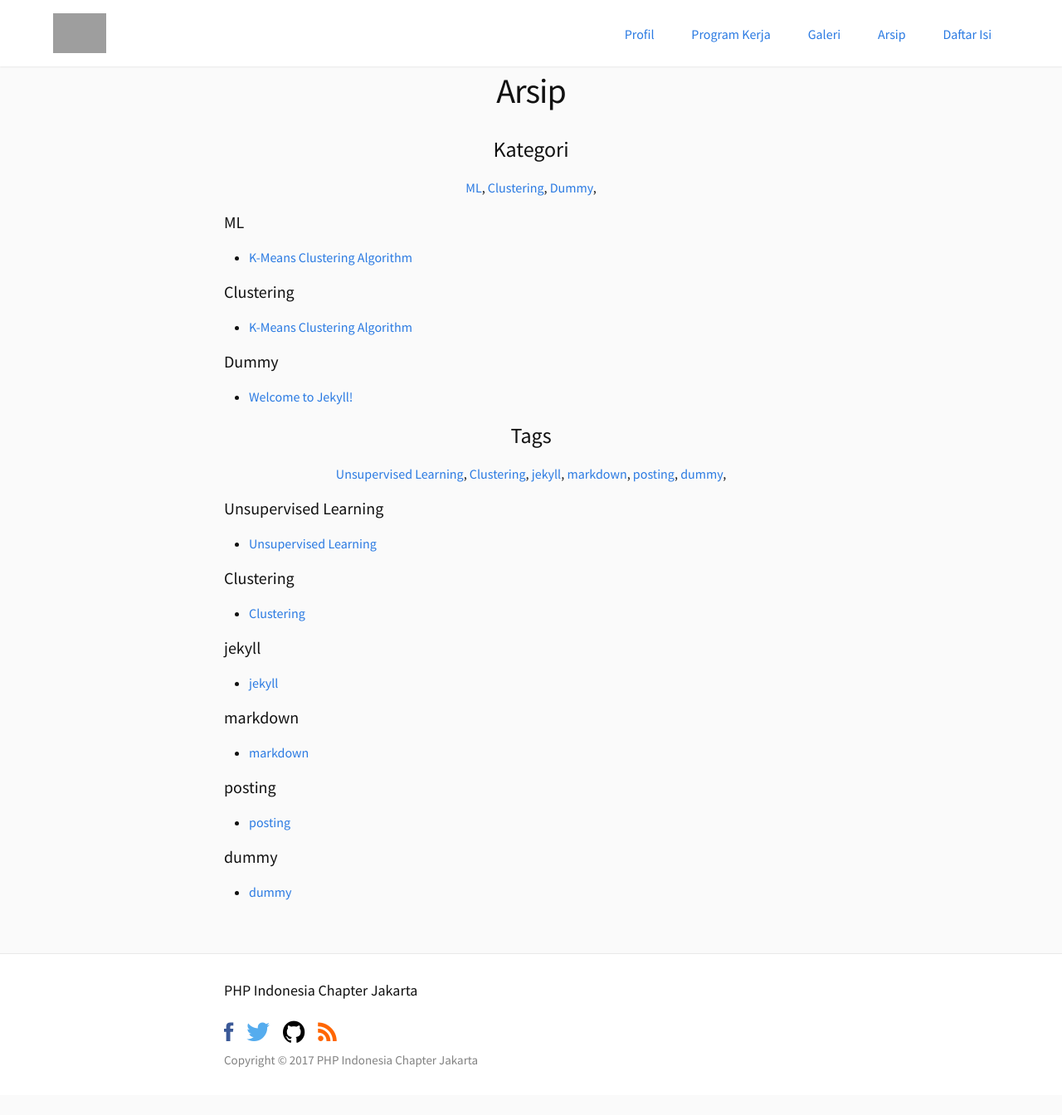
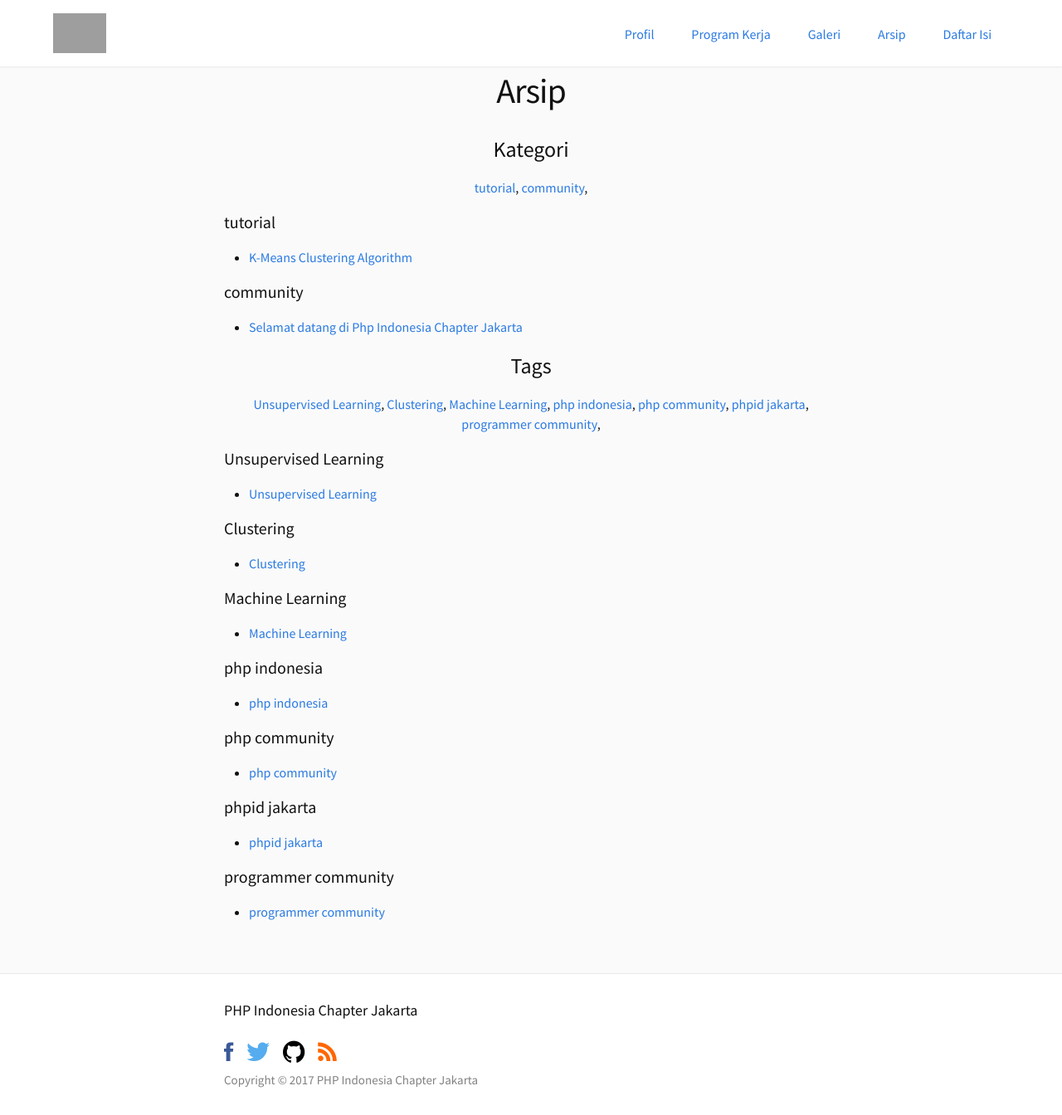
Before and after one commit to phpid-jakarta/phpid-jakarta.github.io, a Jekyll site: the page built from menu/archive.md, in a window 1280 px wide and 1344 px high. Shown: the whole window at 83% size. Built offline with Jekyll 4.4.1, drawn with Linux system fonts in a browser that asks for light colours; some of the changed lines change nothing that is shown; grey boxes are pictures that could not be loaded.

Commit message:
remove markdown jekyll and add welcome notes

```diff
--- a/_posts/2017-03-17-kmeans-clustering-algorithm.md
+++ b/_posts/2017-03-17-kmeans-clustering-algorithm.md
@@ -2,8 +2,8 @@
 layout: post
 title: K-Means Clustering Algorithm
 author: Eko Junaidi Salam
-categories: ["ML","Clustering"]
-tags: [Unsupervised Learning, Clustering]
+categories: ["tutorial"]
+tags: [Unsupervised Learning, Clustering, Machine Learning]
 ---
 
 **Contoh Input Data :**
--- /dev/null
+++ b/_posts/2017-04-09-selamat-datang-di-php-indo-chapter-jakarta.md
@@ -0,0 +1,31 @@
+---
+layout: post
+title:  Selamat datang di Php Indonesia Chapter Jakarta
+date:   2017-04-25 09:49:07 +0700
+categories: ["community"]
+tags: [php indonesia, php community, phpid jakarta, programmer community]
+---
+
+**Selamat datang di website official Php Indonesia Chapter Jakarta**
+
+
+![php-indo-chapter-jakarta](https://raw.githubusercontent.com/phpid-jakarta/phpid-jakarta.github.io/master/assets/images/logo.png)
+
+
+[**PHP Indonesia Chapter Jakarta**][phpid-jakarta] merupakan sub-regional dari komunitas PHP Indonesia untuk daerah Jakarta dan sekitarnya. Meskipun kami memiliki nama yang terkait dengan salah satu bahasa pemrograman web paling terkenal **PHP**, namun kami selalu terbuka terhadap semua kontribusi dari semua member. Member kami berasal dari berbagai kalangan dan latar belakang baik programmer dengan bahasa A, B atau C, baik seorang network engineer, manager bahkan sampai mahasiswa.
+
+
+Kami memiliki beberapa programm kerja seperti Kuliah WhatsApp setiap malam minggu, meetupu rutin yang menjadi sharing knowledge juga bagi member yang ada.
+
+
+Tujuan dibuatnya website ini sendiri antara lain :
+
+1. Sebagai media publikasi program kerja PHP Indonesia Chapter Jakarta.
+2. Sebagai media belajar dan saling berbagi pengetahuan.
+3. Sebagai media interaksi antar member PHP Indonesia
+
+
+Bila Anda ingin turut serta berkontribusi dalam mengembangkan website ini atau berbagi tulisan atau tutorial kepada website ini, Silahkan baca [cara berkontribusi][kontribusi] terlebih dahulu.
+
+[phpid-jakarta]: https://phpid-jakarta.github.io
+[kontribusi]: https://github.com/phpid-jakarta/phpid-jakarta.github.io/wiki/Aturan-dan-Cara-Berkontribusi
--- a/_posts/2017-04-09-welcome-to-jekyll.markdown
+++ /dev/null
@@ -1,26 +0,0 @@
----
-layout: post
-title:  "Welcome to Jekyll!"
-date:   2017-04-09 09:49:07 +0700
-categories: ["Dummy"]
-tags: [jekyll, markdown, posting, dummy]
----
-You’ll find this post in your `_posts` directory. Go ahead and edit it and re-build the site to see your changes. You can rebuild the site in many different ways, but the most common way is to run `jekyll serve`, which launches a web server and auto-regenerates your site when a file is updated.
-
-To add new posts, simply add a file in the `_posts` directory that follows the convention `YYYY-MM-DD-name-of-post.ext` and includes the necessary front matter. Take a look at the source for this post to get an idea about how it works.
-
-Jekyll also offers powerful support for code snippets:<a name='more'></a>
-
-{% highlight ruby %}
-def print_hi(name)
-  puts "Hi, #{name}"
-end
-print_hi('Tom')
-#=> prints 'Hi, Tom' to STDOUT.
-{% endhighlight %}
-
-Check out the [Jekyll docs][jekyll-docs] for more info on how to get the most out of Jekyll. File all bugs/feature requests at [Jekyll’s GitHub repo][jekyll-gh]. If you have questions, you can ask them on [Jekyll Talk][jekyll-talk].
-
-[jekyll-docs]: http://jekyllrb.com/docs/home
-[jekyll-gh]:   https://github.com/jekyll/jekyll
-[jekyll-talk]: https://talk.jekyllrb.com/
```
